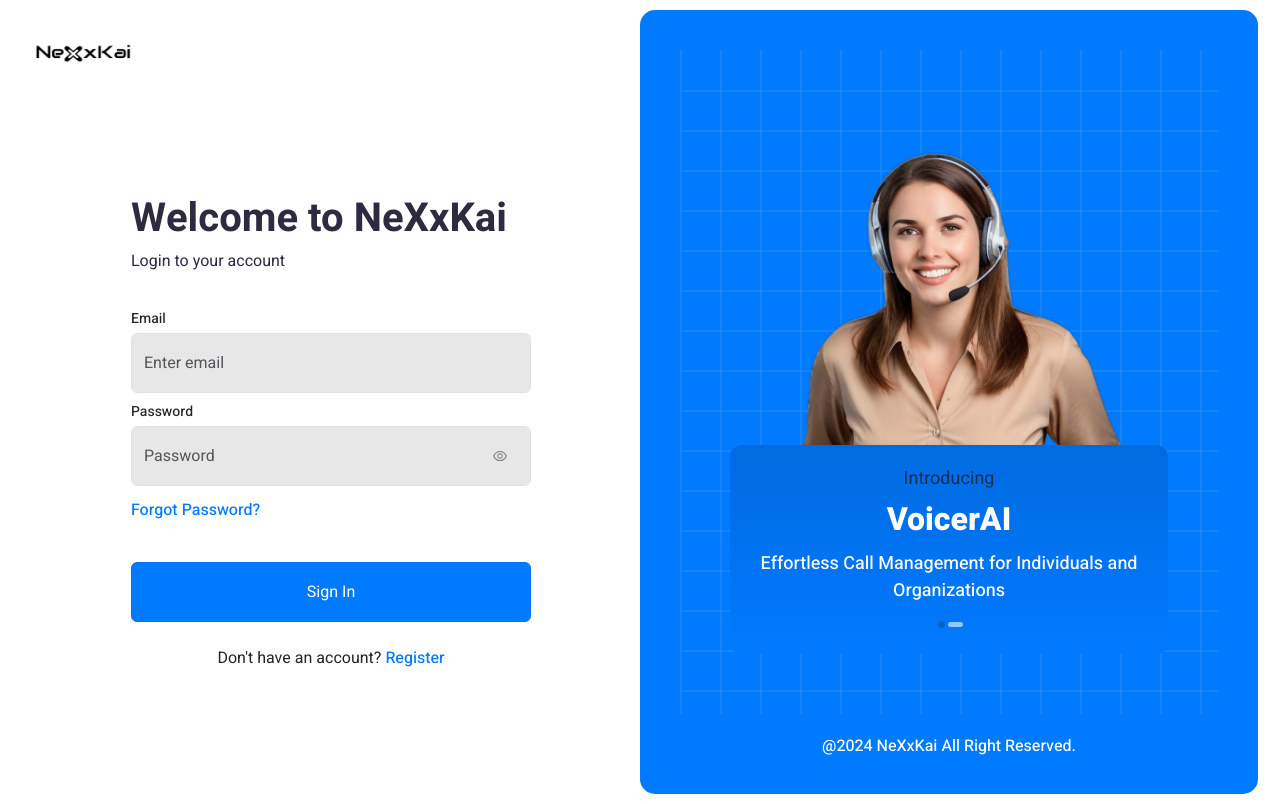
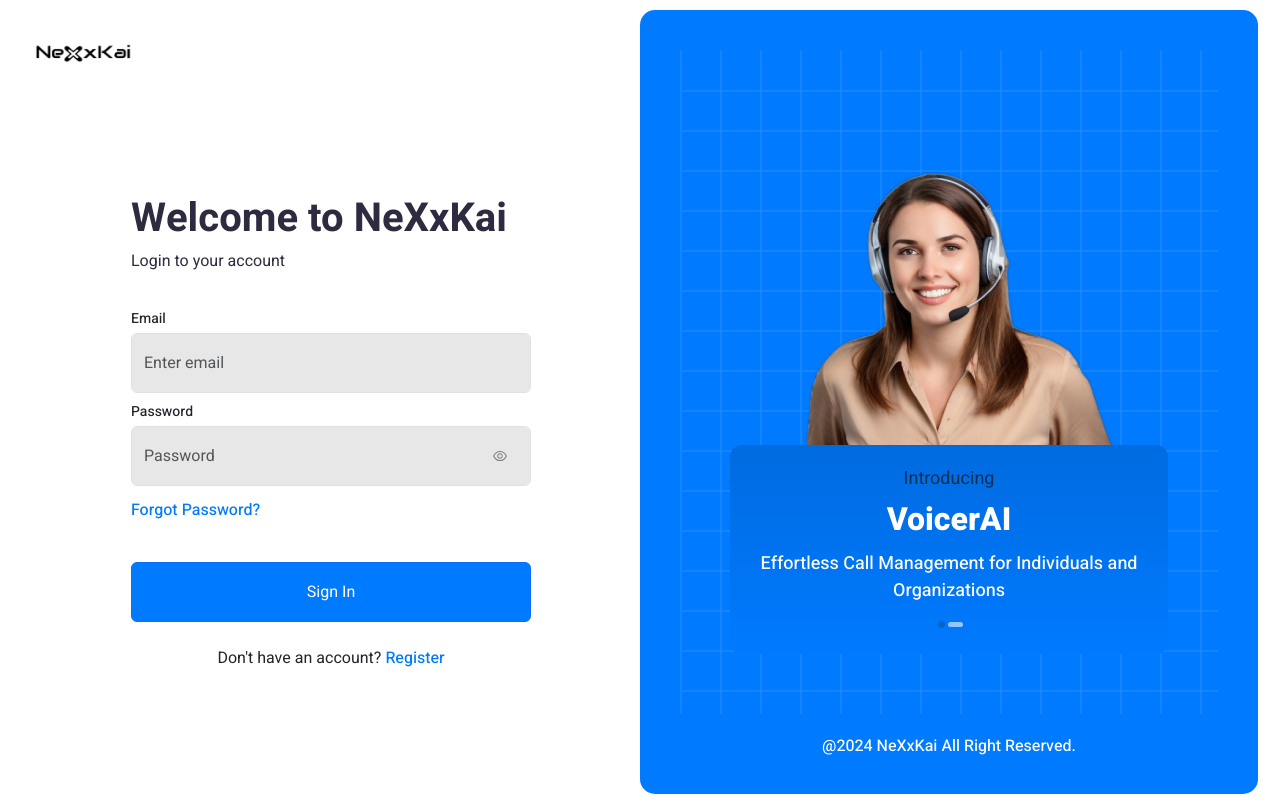
Before and after one commit to kuldip-trentium/nexxkai-web-project, a React (Create React App) app: page / in a window 1280 px wide. Built offline with nearby package versions, Linux system fonts and the light colour scheme.

Commit message:
fix absolute bottom css

```diff
--- a/src/Components/molecules/AuthInfo/AuthInfo.css
+++ b/src/Components/molecules/AuthInfo/AuthInfo.css
@@ -48,7 +48,7 @@
 
 .image-container {
   position: absolute;
-  bottom: 13%;
+  bottom: 10%;
 }
 
 .carousel-indicators button {
```
